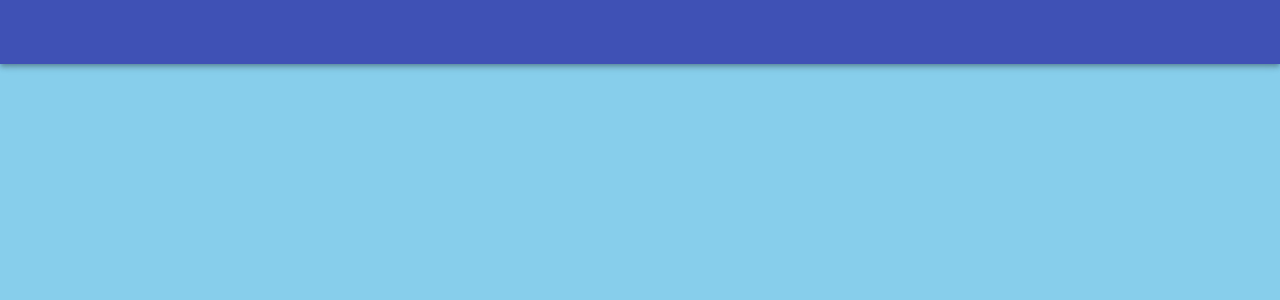
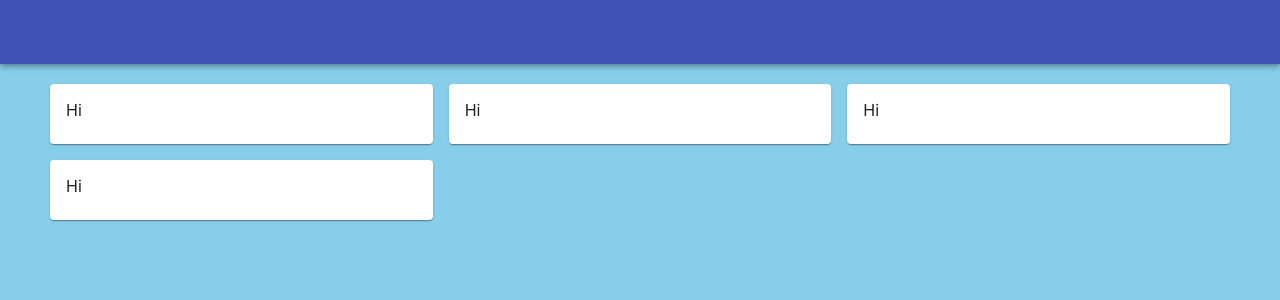
Before and after one commit to Chen-Stefan/React-MaterialUI, a React (Create React App) app in the folder react_material/: page / in a window 1280 px wide. Shown: the top 300 px of the page. Built offline with nearby package versions, Linux system fonts and the light colour scheme.

Commit message:
Add grid and card layout

```diff
--- a/react_material/src/components/Pokedex.js
+++ b/react_material/src/components/Pokedex.js
@@ -1,14 +1,39 @@
 import React from "react";
-import { AppBar, Toolbar } from "@material-ui/core";
+import { AppBar, Toolbar, Grid, Card, CardContent } from "@material-ui/core";
+import { makeStyles } from "@material-ui/core/styles";
 
+const useStyles = makeStyles({
+  pokedexContainer: {
+    paddingTop: "20px",
+    paddingLeft: "50px",
+    paddingRight: "50px",
+  },
+});
+
+const getPokemonCard = () => {
+  return (
+    <Grid item xs={12} sm={4}>
+      <Card>
+        <CardContent>Hi</CardContent>
+      </Card>
+    </Grid>
+  );
+};
 function Pokedex() {
+  const classes = useStyles();
   return (
     <>
-      <AppBar position='static'>
+      <AppBar position="static">
         <Toolbar />
       </AppBar>
+      <Grid container spacing={2} className={classes.pokedexContainer}>
+        {getPokemonCard()}
+        {getPokemonCard()}
+        {getPokemonCard()}
+        {getPokemonCard()}
+      </Grid>
     </>
-  )
+  );
 }
 
 export default Pokedex;
```
